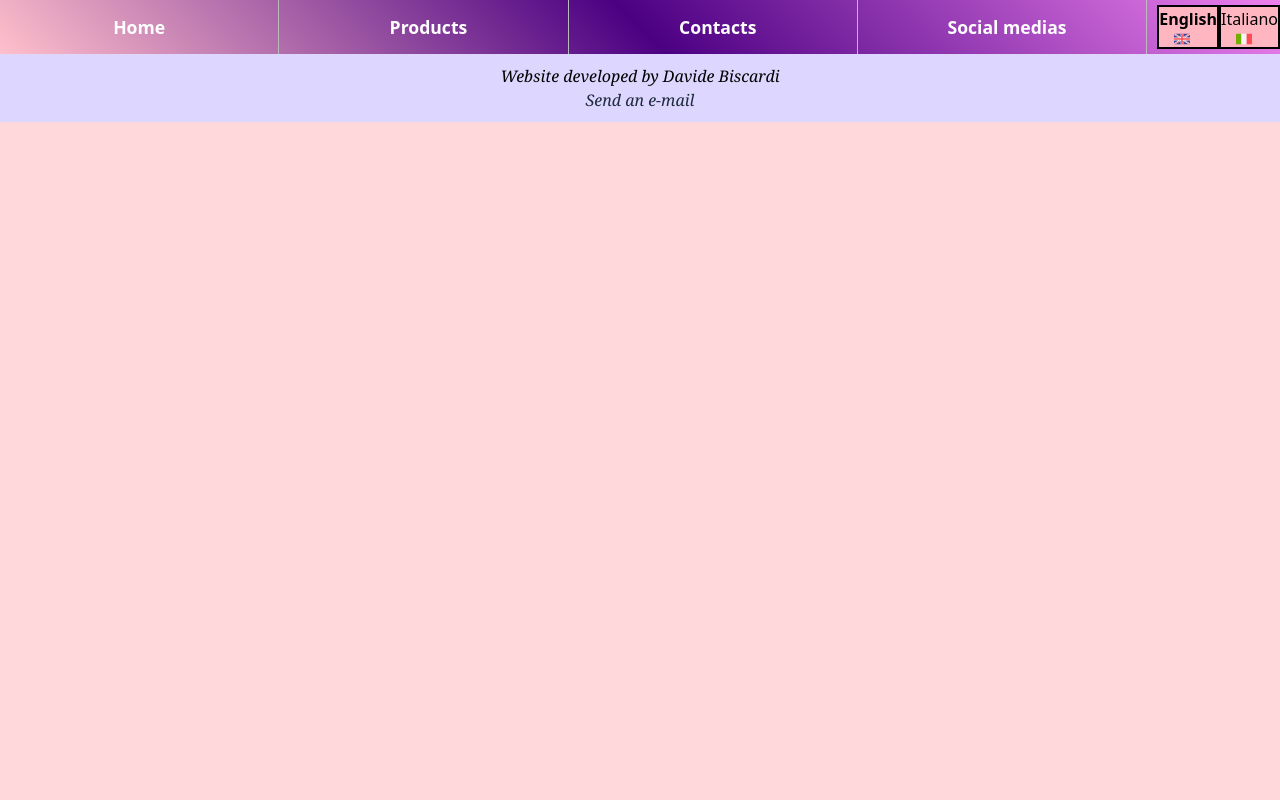
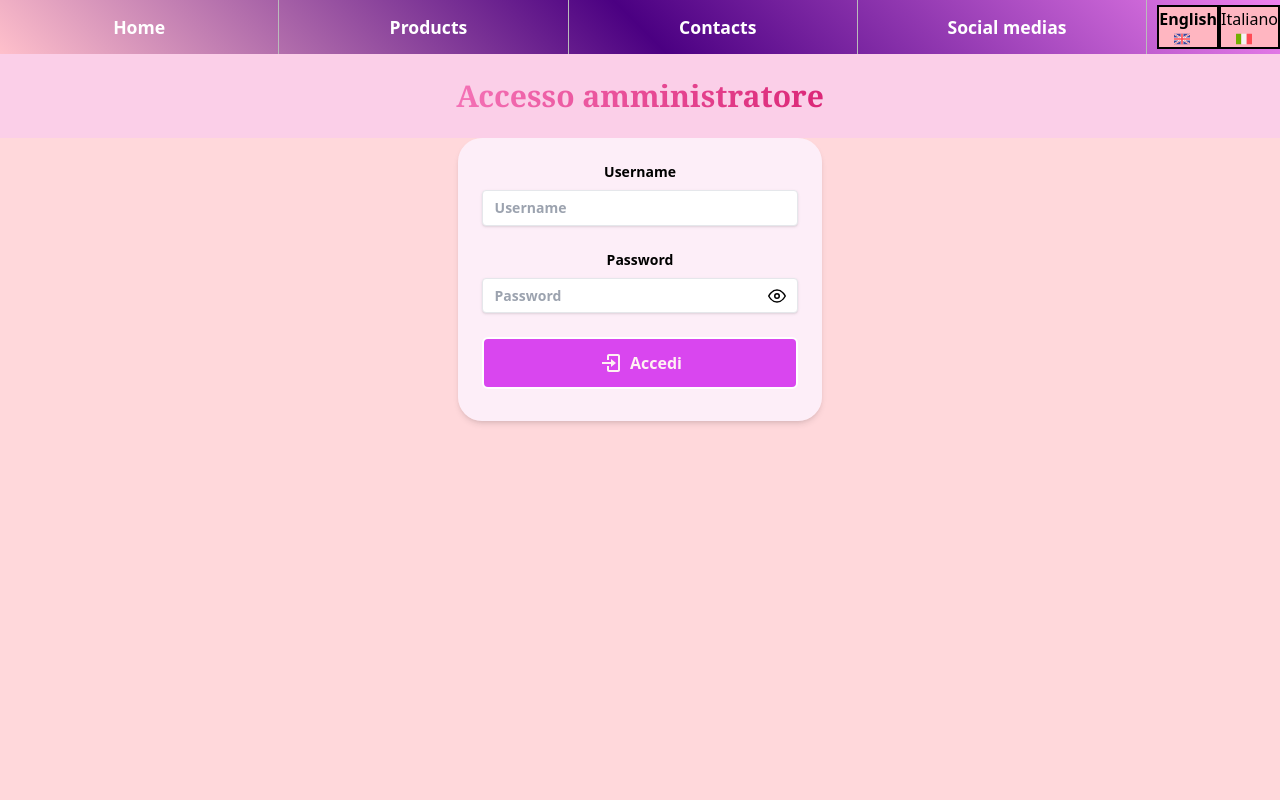
Before and after one commit to dav-bisc/dav-bisc.github.io, a React (Create React App) app in the folder tiberiane-client/: page /admin/login in a window 1280 px wide. Shown: the top 800 px of the page. Built offline with nearby package versions, Linux system fonts and the light colour scheme.

Commit message:
Login page for admin

```diff
--- a/tiberiane-client/package.json
+++ b/tiberiane-client/package.json
@@ -18,7 +18,9 @@
     "react-icons": "^4.10.1",
     "react-router-dom": "^6.13.0",
     "react-scripts": "5.0.1",
+    "react-secure-storage": "^1.2.2",
     "react-smart-slider": "^0.1.2",
+    "react-toastify": "^9.1.3",
     "web-vitals": "^2.1.4"
   },
   "scripts": {
--- a/tiberiane-client/src/App.js
+++ b/tiberiane-client/src/App.js
@@ -8,6 +8,8 @@ import ChiSiamo from "./pages/ChiSiamo";
 import Social from "./pages/Social";
 import "../src/i18n";
 import Footer from "./components/Footer";
+import AdminLogin from "./pages/adminLogin";
+import AdminDashboard from "./pages/adminDashboard";
 
 function App() {
   return (
@@ -21,6 +23,8 @@ function App() {
           <Route path="contatti" element={<Contatti />} />
           <Route path="chisiamo" element={<ChiSiamo />} />
           <Route path="social" element={<Social />} />
+          <Route path="admin/login" element={<AdminLogin />} />
+          <Route path="admin/dashboard" element={<AdminDashboard />} />
         </Routes>
       </BrowserRouter>
       <Footer />
--- a/tiberiane-client/src/pages/Prodotti.js
+++ b/tiberiane-client/src/pages/Prodotti.js
@@ -11,10 +11,32 @@ const Prodotti = () => {
 */
   const { t } = useTranslation();
   const head = Header(t("products.p1"));
+  const handleTest = async (event) => {
+    event.preventDefault();
+
+    const response = await fetch("http://localhost:6868/public/serverTest", {
+      method: "GET",
+    });
+    const result = await response.json();
+    console.log("🚀 ~ file: Prodotti.js:21 ~ handleTest ~ result:", result);
+  };
   return (
     <div>
       {head}
-      <div className="min-h-screen"></div>
+      <div className="min-h-screen">
+        <button
+          style={{
+            display: "flex",
+            alignItems: "center",
+            justifyContent: "center",
+          }}
+          onClick={handleTest}
+          className="mt-2 bg-blue-500 hover:bg-blue-700 border-white text-rose-50 border-solid border-2 font-bold  w-full rounded-md py-3"
+          type="button"
+        >
+          Test
+        </button>
+      </div>
     </div>
   );
 };
--- /dev/null
+++ b/tiberiane-client/src/pages/adminDashboard.js
@@ -0,0 +1,13 @@
+import Header from "../components/header";
+
+const AdminDashboard = () => {
+  const head = Header("Pannello di gestione");
+  return (
+    <div>
+      {head}
+      <div className="min-h-screen"></div>
+    </div>
+  );
+};
+
+export default AdminDashboard;
--- /dev/null
+++ b/tiberiane-client/src/pages/adminLogin.js
@@ -0,0 +1,191 @@
+import Header from "../components/header";
+import React, { useState } from "react";
+import { ToastContainer, toast } from "react-toastify";
+import "react-toastify/dist/ReactToastify.css";
+import { FiEye, FiEyeOff } from "react-icons/fi";
+import { BiLogIn } from "react-icons/bi";
+import { Navigate } from "react-router-dom";
+import secureLocalStorage from "react-secure-storage";
+
+const AdminLogin = () => {
+  const head = Header("Accesso amministratore");
+  const [username, setUsername] = useState("");
+  const [password, setPassword] = useState("");
+  const [redirectTo, setRedirectTo] = useState(null);
+  const [showPassword, setShowPassword] = useState(false);
+
+  const notificaSuccesso = (successo) =>
+    toast.success(successo, {
+      position: "bottom-center",
+      autoClose: 1500,
+      hideProgressBar: false,
+      closeOnClick: true,
+      pauseOnHover: true,
+      draggable: true,
+      progress: undefined,
+      theme: "colored",
+      onClose: handleSuccesso,
+    });
+  const notificaAvvertimento = (avvertimento) =>
+    toast.warn(avvertimento, {
+      position: "bottom-center",
+      autoClose: 5000,
+      hideProgressBar: false,
+      closeOnClick: true,
+      pauseOnHover: true,
+      draggable: true,
+      progress: undefined,
+      theme: "colored",
+    });
+  const notificaErrore = (errore) =>
+    toast.error(errore, {
+      position: "bottom-center",
+      autoClose: 5000,
+      hideProgressBar: false,
+      closeOnClick: true,
+      pauseOnHover: true,
+      draggable: true,
+      progress: undefined,
+      theme: "colored",
+    });
+
+  if (redirectTo) {
+    return <Navigate to={redirectTo} />; // Redirect the user to the specified URL
+  }
+
+  const handleSubmit = async (event) => {
+    event.preventDefault();
+    const data = { username, password };
+
+    try {
+      const response = await fetch(`http://localhost:6868/adminLogin`, {
+        method: "POST",
+        headers: {
+          "Content-Type": "application/json",
+        },
+        body: JSON.stringify(data),
+      });
+      const result = await response.json();
+
+      if (result.successo) {
+        const token = result.token;
+        secureLocalStorage.setItem("jwt", token);
+        notificaSuccesso(result.successo);
+      } else if (result.avviso) {
+        notificaAvvertimento(result.avviso);
+      } else if (result.errore) {
+        if (Array.isArray(result.errore)) {
+          for (let i = 0; i < result.errore.length; i++) {
+            notificaErrore(result.errore[i]);
+          }
+        } else {
+          notificaErrore(result.errore);
+        }
+      } else {
+        notificaErrore("Errore sconosciuto. Controllare i log.");
+      }
+    } catch (error) {
+      if (error.message === "Failed to fetch") {
+        notificaErrore(
+          `Time-out della connessione. localhost:6868/adminLogin non ha fornito risposta.`
+        );
+      } else {
+        notificaErrore(
+          "Errore! Controllare la connettività o consultare i log."
+        );
+      }
+    }
+  };
+
+  function handleSuccesso() {
+    setTimeout(() => {
+      setRedirectTo("../admin/dashboard");
+    }, 500); // Wait for 0.5 seconds before redirecting
+  }
+
+  return (
+    <div>
+      {head}
+      <div className="min-h-screen">
+        <div className="flex flex-col justify-center items-center content-center text-center">
+          <form
+            className="bg-fuchsia-50/80 shadow-md rounded-3xl px-6 pt-6 pb-8 mb-4"
+            onSubmit={handleSubmit}
+          >
+            <label
+              className="block text-black-900 text-sm font-bold mb-6"
+              htmlFor="username"
+            >
+              Username
+              <input
+                className="shadow appearance-none border rounded w-full py-2 px-3 text-gray-700 leading-tight focus:outline-none focus:shadow-outline mt-2"
+                placeholder="Username"
+                type="text"
+                id="username"
+                value={username}
+                required
+                onChange={(e) => setUsername(e.target.value)}
+              />
+            </label>
+            <label
+              className="block text-black-900 text-sm font-bold mb-6"
+              htmlFor="password"
+            >
+              Password
+              <div className="relative">
+                <input
+                  className="shadow appearance-none border rounded w-full py-2 px-3 text-gray-700 leading-tight focus:outline-none focus:shadow-outline mt-2 pr-10"
+                  placeholder="Password"
+                  type={showPassword ? "text" : "password"}
+                  id="password"
+                  value={password}
+                  required
+                  onChange={(e) => setPassword(e.target.value)}
+                />
+                <button
+                  type="button"
+                  className="mt-2 absolute inset-y-0 right-0 px-3 py-2 focus:outline-none"
+                  onClick={() => setShowPassword(!showPassword)}
+                >
+                  {showPassword ? <FiEyeOff size={18} /> : <FiEye size={18} />}
+                </button>
+              </div>
+            </label>
+
+            <div>
+              <button
+                style={{
+                  display: "flex",
+                  alignItems: "center",
+                  justifyContent: "center",
+                }}
+                className="mt-2 bg-fuchsia-500 hover:bg-fuchsia-700 border-white text-rose-50 border-solid border-2 font-bold  w-full rounded-md py-3"
+                type="submit"
+              >
+                <BiLogIn style={{ fontSize: "24px" }} />{" "}
+                <span style={{ marginLeft: "8px" }}>Accedi</span>
+              </button>
+            </div>
+            <div>
+              <div></div>
+            </div>
+          </form>
+        </div>
+      </div>
+      <ToastContainer
+        position="bottom-center"
+        autoClose={1500}
+        hideProgressBar={false}
+        newestOnTop={false}
+        closeOnClick
+        rtl={false}
+        pauseOnFocusLoss
+        draggable
+        pauseOnHover
+        theme="colored"
+      />
+    </div>
+  );
+};
+
+export default AdminLogin;
```
Also changed, not shown: 1 other file (tests, documents, lock files or other folders).
